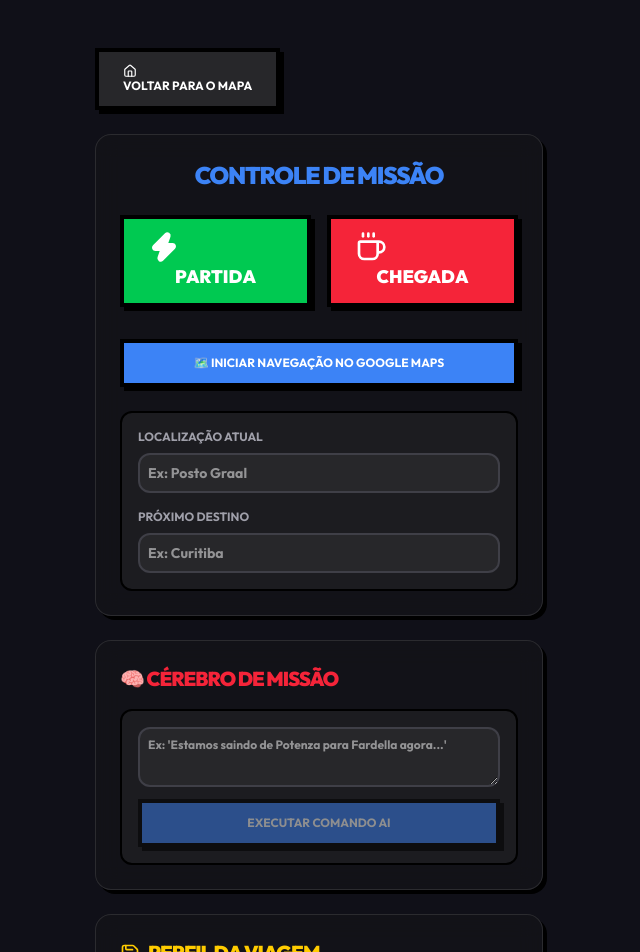
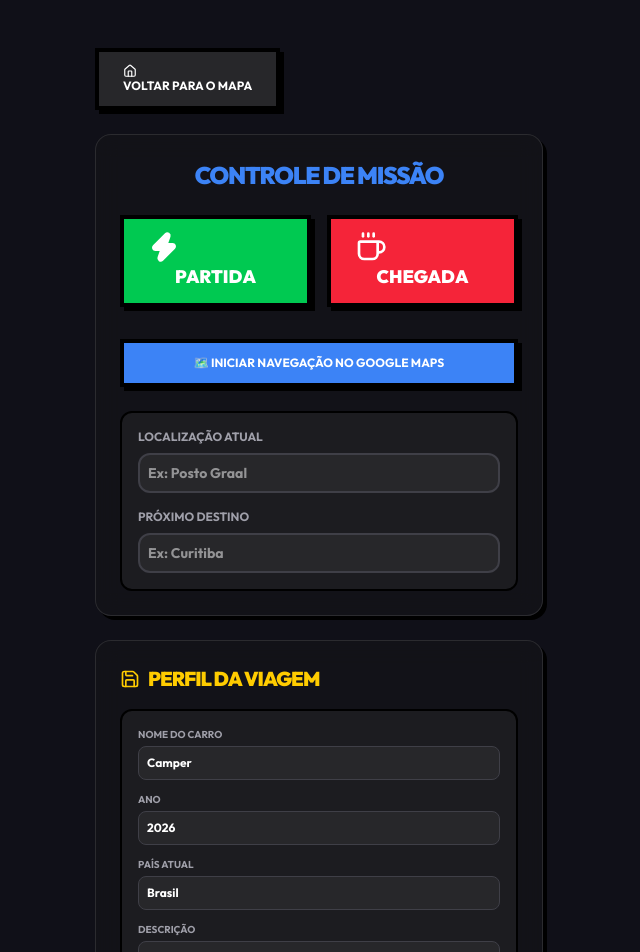
Before and after one commit to JocksanBrito/camper-track, a Next.js app: page /admin in a window 1280 px wide. Shown: the top 952 px of the page, without its empty margins (321-961 px from the left). Built offline with nearby package versions, Linux system fonts and the light colour scheme; no server answers; the database is empty.

Commit message:
melhorias v5 fix and teste

```diff
--- a/app/admin/page.tsx
+++ b/app/admin/page.tsx
@@ -283,35 +283,7 @@ export default function AdminDashboard() {
         </div>
       </div>
 
-      {/* Card: Cérebro de Missão (IA) */}
-      <div className="glass-panel p-6 rounded-2xl border-4 border-black shadow-[4px_4px_0px_0px_rgba(0,0,0,1)] flex flex-col gap-4 max-w-md w-full">
-        <h2 className="text-xl font-black uppercase tracking-tighter text-[var(--mario-red)] flex items-center gap-2">
-          🧠 Cérebro de Missão
-        </h2>
-        <div className="flex flex-col gap-3 bg-zinc-800/50 p-4 rounded-xl border-2 border-black">
-          <textarea
-            value={aiCommand}
-            onChange={(e) => setAiCommand(e.target.value)}
-            placeholder="Ex: 'Estamos saindo de Potenza para Fardella agora...'"
-            className="bg-zinc-800 border-2 border-zinc-700 p-2 rounded-xl text-white text-xs font-bold min-h-[60px]"
-          />
-          <button
-            disabled={loadingAI || !aiCommand.trim()}
-            onClick={async () => {
-              setLoadingAI(true);
-              toast.info("Aguardando decisão da IA...");
-              setTimeout(() => {
-                toast.success("Comando executado!");
-                setLoadingAI(false);
-                setAiCommand("");
-              }, 2000);
-            }}
-            className="game-button bg-[var(--mario-blue)] text-white w-full text-xs disabled:opacity-50"
-          >
-            {loadingAI ? "Pensando..." : "Executar Comando AI"}
-          </button>
-        </div>
-      </div>
+      {/* Card 2: Configurações do Veículo */}
       <div className="glass-panel p-6 rounded-2xl border-4 border-black shadow-[4px_4px_0px_0px_rgba(0,0,0,1)] flex flex-col gap-4 max-w-md w-full">
         <h2 className="text-xl font-black uppercase tracking-tighter text-[var(--mario-yellow)] flex items-center gap-2">
           <Save size={20} />
```
